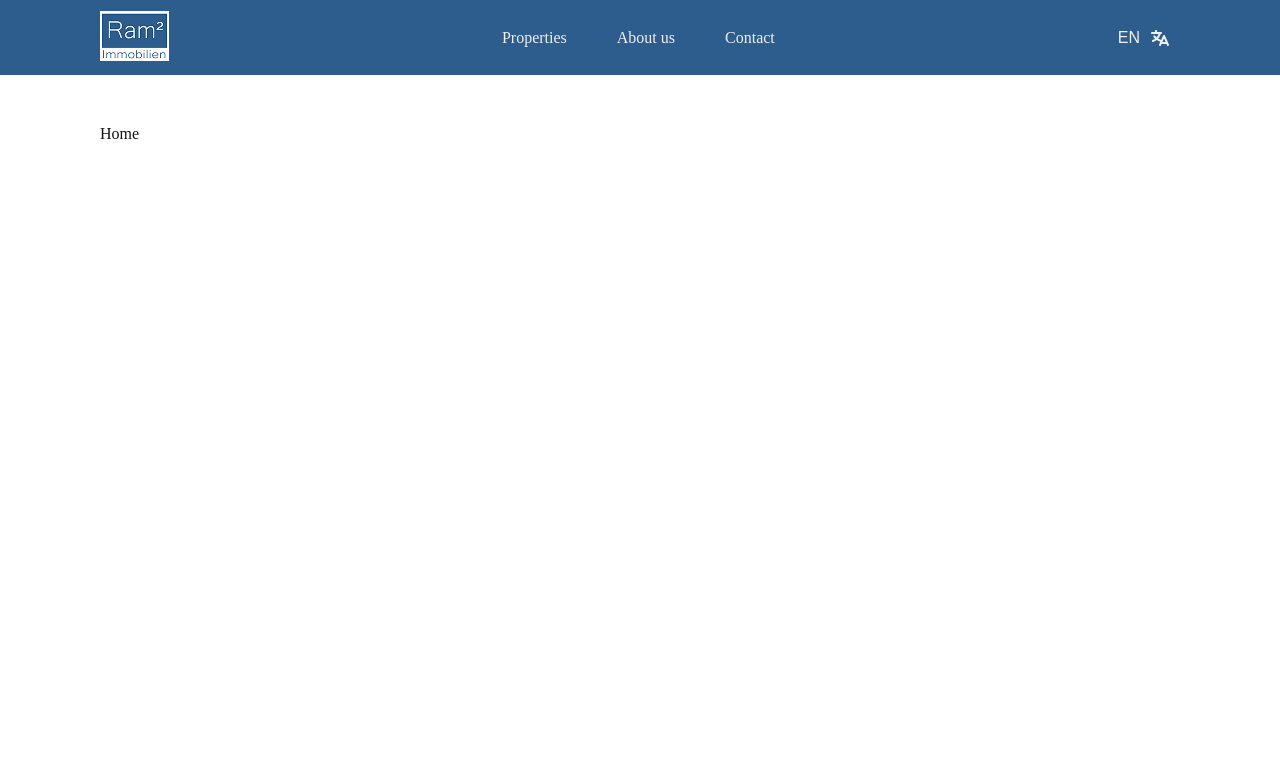
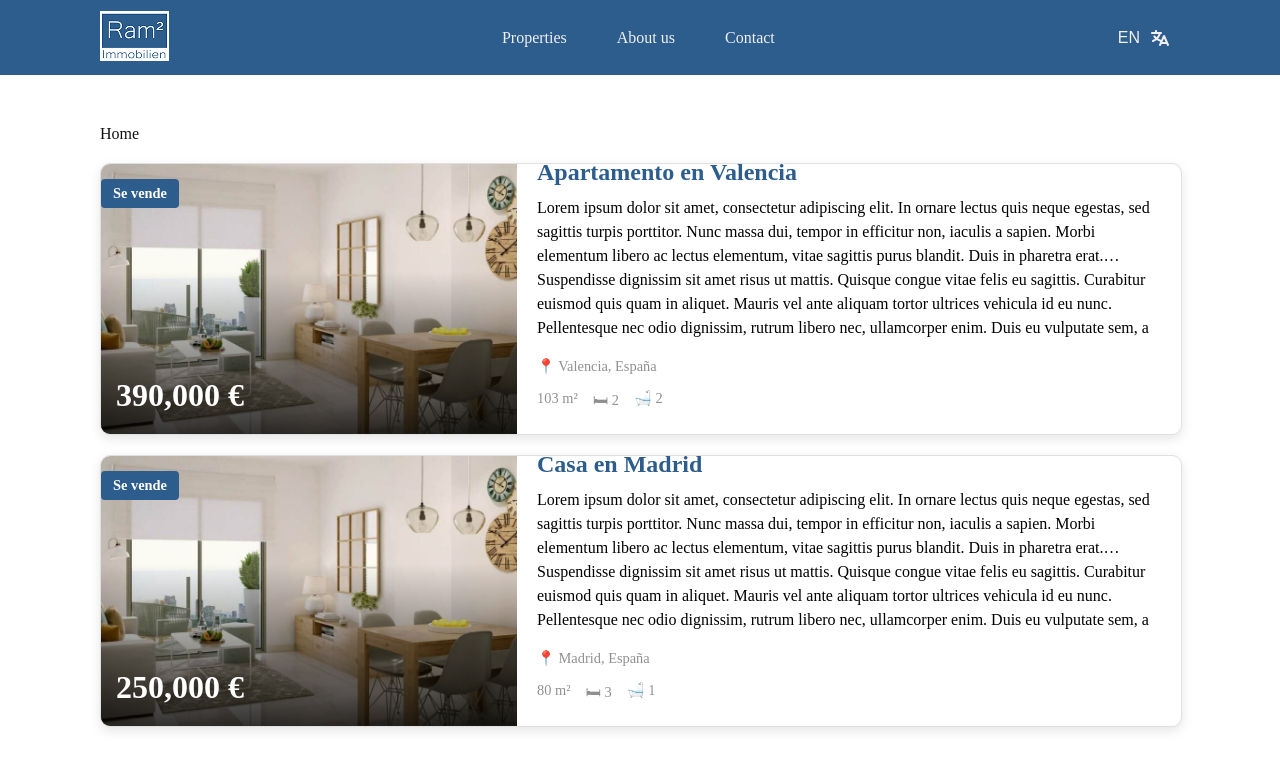
Before and after one commit to ram2-immobilien/ram2-web, a Next.js app: page /en in a window 1280 px wide. Shown: the top 770 px of the page. Built offline with nearby package versions, Linux system fonts and the light colour scheme.

Commit message:
componente tarjeta propiedad

```diff
--- a/app/[locale]/page.tsx
+++ b/app/[locale]/page.tsx
@@ -1,11 +1,55 @@
-"use client"
+"use client";
 
 import { useTranslations } from "next-intl";
+import PropertyCard from "@/components/Tarjeta-Propiedad/PropertyCard";
 
 export default function Home() {
-    const t = useTranslations("home")
+  const t = useTranslations("home");
 
-    return (
-        <p>{t("header")}</p>
-    );
+  const properties = [
+    {
+      id: 1,
+      title: "Apartamento en Valencia",
+      price: 390000,
+      description:
+        "Lorem ipsum dolor sit amet, consectetur adipiscing elit. In ornare lectus quis neque egestas, sed sagittis turpis porttitor. Nunc massa dui, tempor in efficitur non, iaculis a sapien. Morbi elementum libero ac lectus elementum, vitae sagittis purus blandit. Duis in pharetra erat. Suspendisse dignissim sit amet risus ut mattis. Quisque congue vitae felis eu sagittis. Curabitur euismod quis quam in aliquet. Mauris vel ante aliquam tortor ultrices vehicula id eu nunc. Pellentesque nec odio dignissim, rutrum libero nec, ullamcorper enim. Duis eu vulputate sem, a placerat ante.",
+      location: "Valencia, España",
+      size: 103,
+      bedrooms: 2,
+      bathrooms: 2,
+      image: "/images/casa.png",
+    },
+    {
+      id: 2,
+      title: "Casa en Madrid",
+      price: 250000,
+      description:
+        "Lorem ipsum dolor sit amet, consectetur adipiscing elit. In ornare lectus quis neque egestas, sed sagittis turpis porttitor. Nunc massa dui, tempor in efficitur non, iaculis a sapien. Morbi elementum libero ac lectus elementum, vitae sagittis purus blandit. Duis in pharetra erat. Suspendisse dignissim sit amet risus ut mattis. Quisque congue vitae felis eu sagittis. Curabitur euismod quis quam in aliquet. Mauris vel ante aliquam tortor ultrices vehicula id eu nunc. Pellentesque nec odio dignissim, rutrum libero nec, ullamcorper enim. Duis eu vulputate sem, a placerat ante.",
+      location: "Madrid, España",
+      size: 80,
+      bedrooms: 3,
+      bathrooms: 1,
+      image: "/images/casa.png",
+    },
+  ];
+
+  return (
+    <div>
+      <p>{t("header")}</p>
+
+      {properties.map((property) => (
+        <PropertyCard
+          key={property.id}
+          title={property.title}
+          price={property.price}
+          description={property.description}
+          location={property.location}
+          size={property.size}
+          bedrooms={property.bedrooms}
+          bathrooms={property.bathrooms}
+          image={property.image}
+        />
+      ))}
+    </div>
+  );
 }
--- a/components/Tarjeta-Propiedad/PropertyCard.css
+++ b/components/Tarjeta-Propiedad/PropertyCard.css
@@ -1,35 +1,107 @@
 .property-card {
-  width: 300px;
-  border-radius: 12px;
+  display: flex;
+  border: 1px solid #e0e0e0;
+  border-radius: 10px;
   overflow: hidden;
-  background: white;
-  box-shadow: 0px 4px 10px rgba(0,0,0,0.1);
+  width: 100%;
+  height: 100%;
+  max-width: 1270px;
+  max-height: 270px;
+  margin: 20px auto;
+  box-shadow: 0 4px 12px rgba(0, 0, 0, 0.1);
+  background: #fff;
   transition: transform 0.2s;
-  font-family: Arial;
 }
 
 .property-card:hover {
   transform: translateY(-5px);
 }
 
-.property-image img {
-  width: 100%;
-  height: auto;
+.property-image {
+  position: relative;
+  flex: 1 1 40%;
+  height: 100%;
+  max-height: 270px;
+  width: 700px;
+
+  overflow: hidden;
+}
+
+/* imagen */
+.property-image .img {
+  object-fit: cover;
+}
+
+/* 🔥 DEGRADADO NEGRO */
+.property-image .overlay {
+  position: absolute;
+  inset: 0;
+  background: linear-gradient(
+    to bottom,
+    rgba(0, 0, 0, 0) 40%,
+    rgba(0, 0, 0, 0.8) 100%
+  );
+}
+
+/* badge arriba izquierda */
+.property-image .status {
+  position: absolute;
+  top: 15px;
+  left: 0px;
+  background: #2d5d8d;
+  color: #fff;
+  padding: 6px 12px;
+  border-radius: 4px;
+  font-size: 0.9rem;
+  font-weight: bold;
+  z-index: 2;
+}
+
+/* precio abajo izquierda */
+.property-image .price {
+  position: absolute;
+  bottom: 20px;
+  left: 15px;
+  color: #fff;
+  font-size: 2rem;
+  font-weight: bold;
+  z-index: 2;
 }
 
 .property-info {
-  padding: 15px;
+  flex: 1 1 60%;
+  padding: 20px;
+  margin-top: -45px;
+  display: flex;
+  flex-direction: column;
 }
 
-.property-price {
-  color: #2e7d32;
-  font-weight: bold;
-  margin: 5px 0;
+.property-info h2 {
+  font-size: 1.5rem;
+  margin-bottom: 10px;
+  color: #2d5d8d;
+}
+
+.property-info p {
+  flex: 1;
+  color: #000000;
+  line-height: 1.5;
 }
 
 .property-details {
   display: flex;
-  justify-content: space-between;
-  color: #555;
-  font-size: 14px;
+  gap: 15px;
+  margin-top: 15px;
+  font-size: 0.9rem;
+  color: #909090;
 }
+.property-image {
+  position: relative;
+}
+.description {
+  display: -webkit-box;
+  -webkit-line-clamp: 3;
+  -webkit-box-orient: vertical;
+  overflow: hidden;
+  text-overflow: ellipsis;
+}
--- a/components/Tarjeta-Propiedad/PropertyCard.tsx
+++ b/components/Tarjeta-Propiedad/PropertyCard.tsx
@@ -0,0 +1,54 @@
+import Image from "next/image";
+import "./PropertyCard.css";
+
+type Props = {
+  title: string;
+  price: number;
+  description: string;
+  location: string;
+  size: number;
+  bedrooms: number;
+  bathrooms: number;
+  image: any;
+};
+
+export default function PropertyCard({
+  title,
+  price,
+  description,
+  location,
+  size,
+  bedrooms,
+  bathrooms,
+  image,
+}: Props) {
+  return (
+    <div className="property-card">
+      {/* IMAGEN */}
+      <div className="property-image">
+        <Image src={image} alt={title} fill className="img" />
+
+        <div className="overlay"></div>
+
+        <span className="status">Se vende</span>
+
+        <div className="price">{price.toLocaleString()} €</div>
+      </div>
+
+      {/* INFO */}
+      <div className="property-info">
+        <h2>{title}</h2>
+
+        <p className="description">{description}</p>
+
+        <div className="property-details">📍 {location}</div>
+
+        <div className="property-details">
+          <span>{size} m²</span>
+          <span>🛏 {bedrooms}</span>
+          <span>🛁 {bathrooms}</span>
+        </div>
+      </div>
+    </div>
+  );
+}
```
Also changed, not shown: public/images/casa.png (added).
